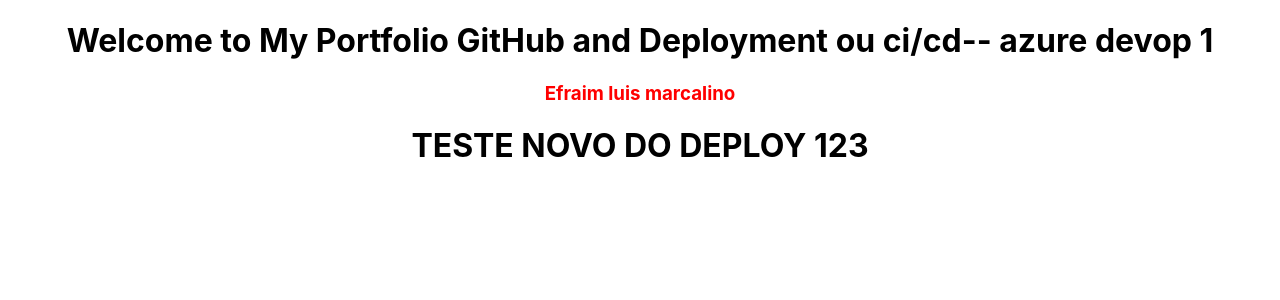
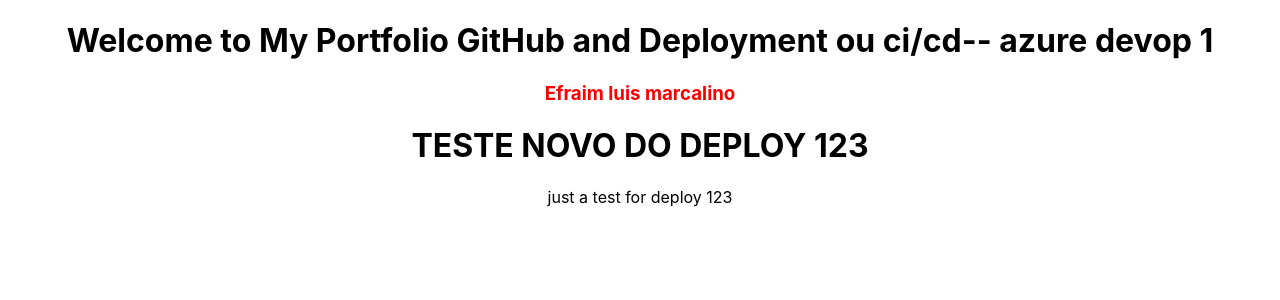
Before and after one commit to EfraimDeveloper/Portfolio, a React (Create React App) app: page / in a window 1280 px wide. Shown: the top 300 px of the page. Built offline with nearby package versions, Linux system fonts and the light colour scheme.

Commit message:
final test

```diff
--- a/src/App.js
+++ b/src/App.js
@@ -8,6 +8,8 @@
     <h3 style={{ color: 'red' }}>Efraim luis marcalino</h3>
 
     <h1>TESTE NOVO DO DEPLOY 123</h1>
+
+      just a test for deploy 123
       </div>
   );
 }
```
